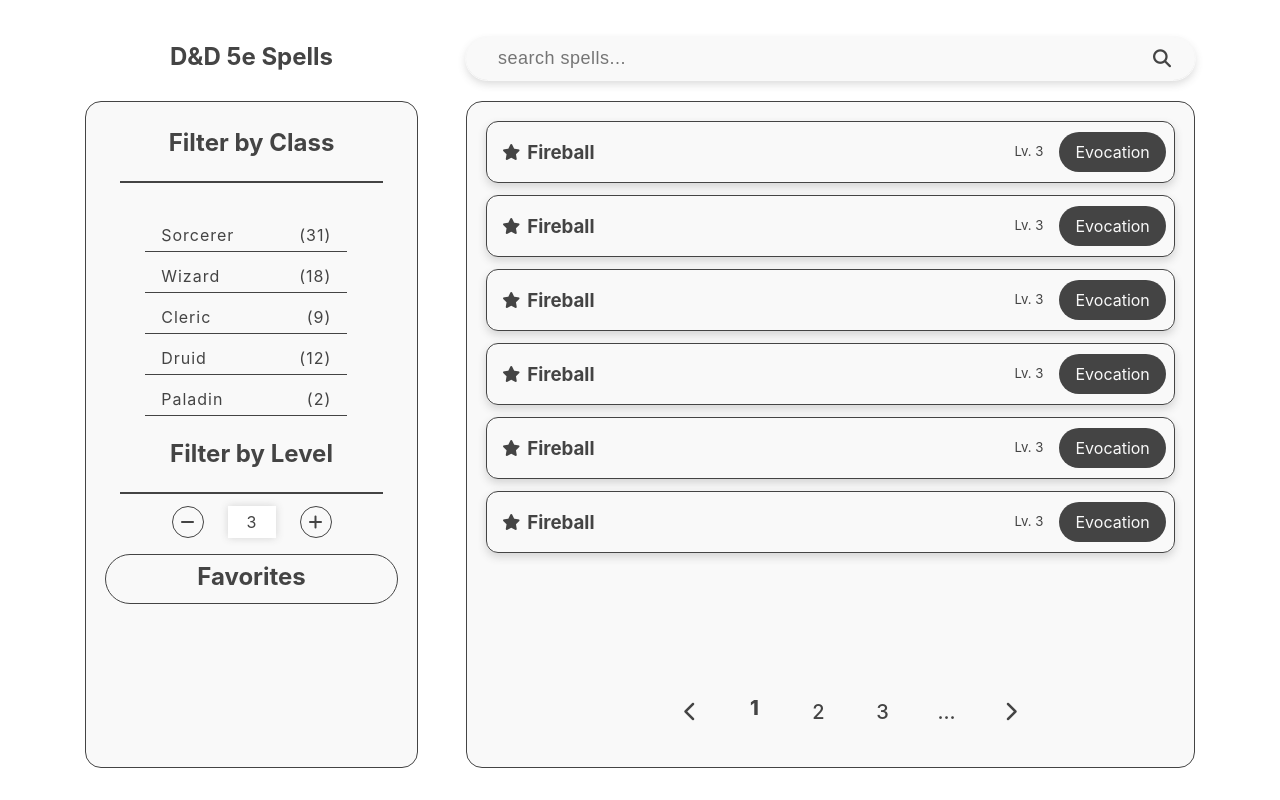
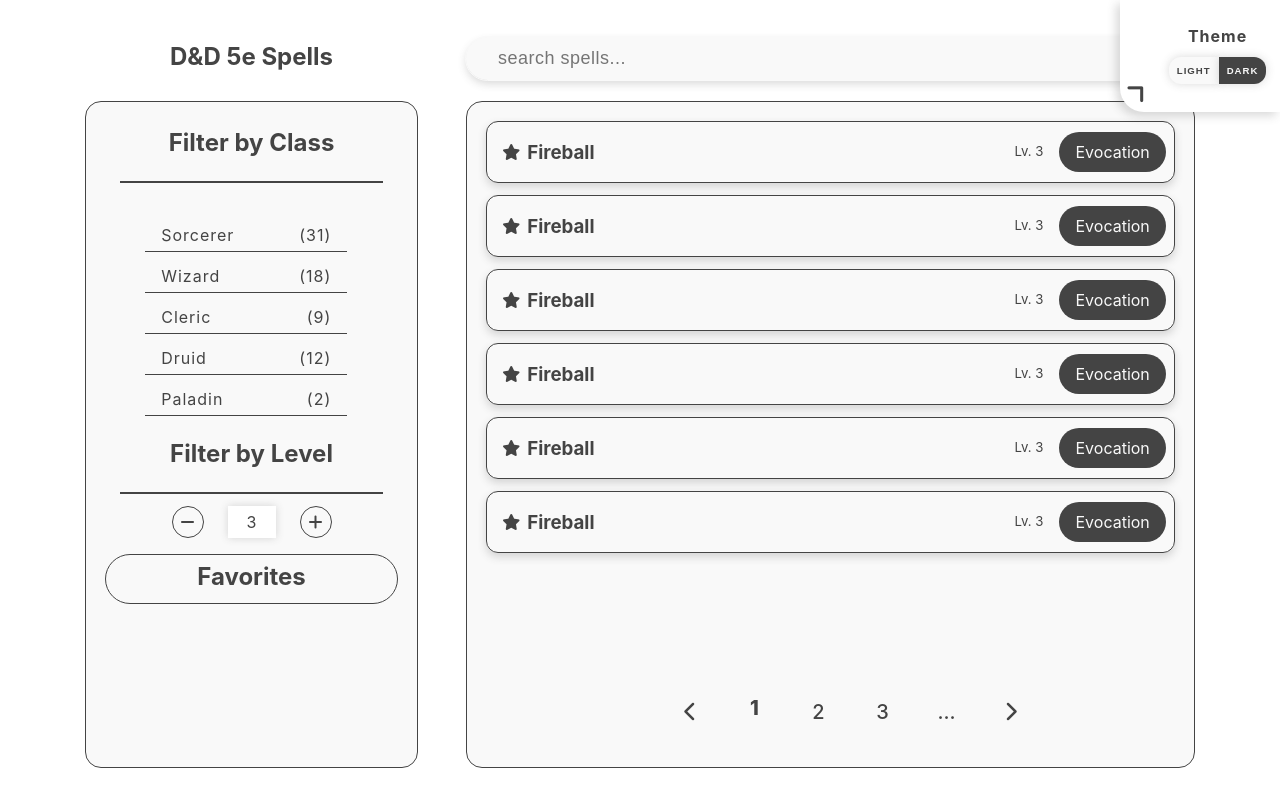
Before and after one commit to ChefDaddyJay/DND-Spell-Catalog, a website: page index.html in a window 1280 px wide. Drawn offline with Linux system fonts and the light colour scheme.

Commit message:
theme tab html and css

```diff
--- a/css/styles.css
+++ b/css/styles.css
@@ -276,7 +276,7 @@
   bottom: 0;
   left: 0;
   background: rgba(0, 0, 0, 0.85);
-  z-index: 1000;
+  z-index: 100;
   display: flex;
   justify-content: center;
   align-items: center;
--- a/css/theme.css
+++ b/css/theme.css
@@ -2,3 +2,81 @@
   --bg: #f9f9f9;
   --color: #444444;
 }
+
+.theme-tab {
+  z-index: 1000;
+  border-bottom-left-radius: 24px;
+  padding: 1rem;
+  position: absolute;
+  width: 10rem;
+  height: 6rem;
+  top: -10%;
+  right: -10%;
+  transition: all 0.5s ease-in-out;
+  display: flex;
+  flex-direction: column;
+  align-items: center;
+  padding-left: 3.2rem;
+  padding-bottom: 6rem;
+  background: white;
+  box-shadow: -4px 4px 10px rgba(68, 68, 68, 0.2);
+}
+
+.theme-tab.open {
+  top: 0;
+  right: 0;
+}
+
+.theme-tab p {
+  font-weight: 700;
+  letter-spacing: 1px;
+  line-height: 2.5;
+}
+
+.theme-buttons {
+  width: max-content;
+}
+
+.theme-buttons button {
+  border: none;
+  padding: 0.5rem;
+  font-size: 0.6rem;
+  text-transform: uppercase;
+  font-weight: 700;
+  letter-spacing: 1px;
+  box-shadow: 0 0 10px rgba(68, 68, 68, 0.2);
+  cursor: pointer;
+  transition: all 0.3s ease-in-out;
+}
+
+.theme-buttons button:hover {
+  box-shadow: 0 0 16px rgba(68, 68, 68, 0.4);
+}
+
+.theme-buttons button.light {
+  color: #444444;
+  background-color: #f9f9f9;
+  border-top-left-radius: 12px;
+  border-bottom-left-radius: 12px;
+}
+
+.theme-buttons button.dark {
+  color: #f9f9f9;
+  background-color: #444444;
+  border-top-right-radius: 12px;
+  border-bottom-right-radius: 12px;
+}
+
+.theme-tab .fa-chevron-right {
+  position: absolute;
+  left: 10px;
+  bottom: 8px;
+  transform: rotate(135deg);
+}
+
+.theme-tab.open .fa-chevron-right {
+  transform: rotate(-45deg);
+  font-size: 1.5rem;
+  cursor: pointer;
+  color: #444444;
+}
--- a/index.html
+++ b/index.html
@@ -17,6 +17,13 @@
   </head>
   <body>
     <main class="site-wrapper">
+      <div class="theme-tab open">
+        <p>Theme</p>
+        <div class="theme-buttons">
+          <button class="light">Light</button><button class="dark">Dark</button>
+        </div>
+        <i class="fas fa-chevron-right"></i>
+      </div>
       <section class="top-section container">
         <div class="logo-wrapper">
           <h1>D&D 5e Spells</h1>
```
